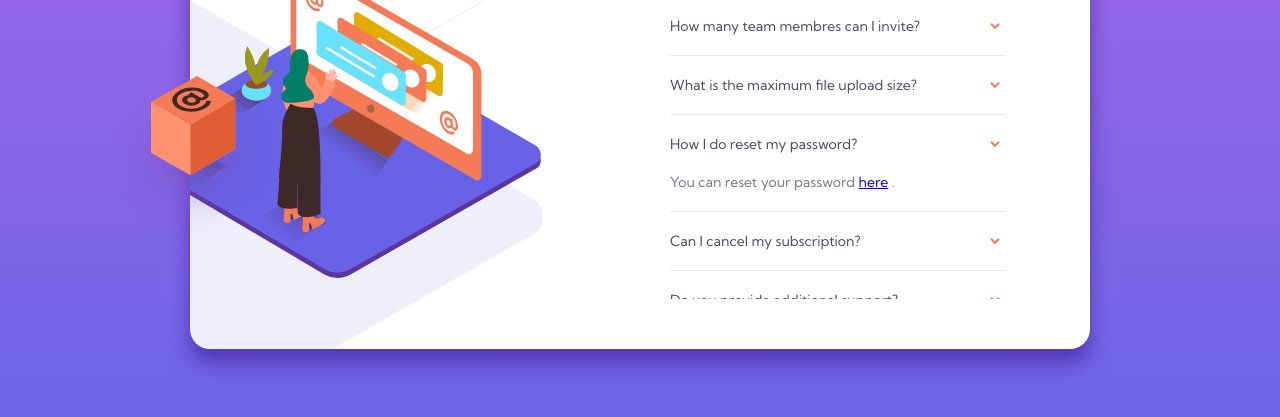
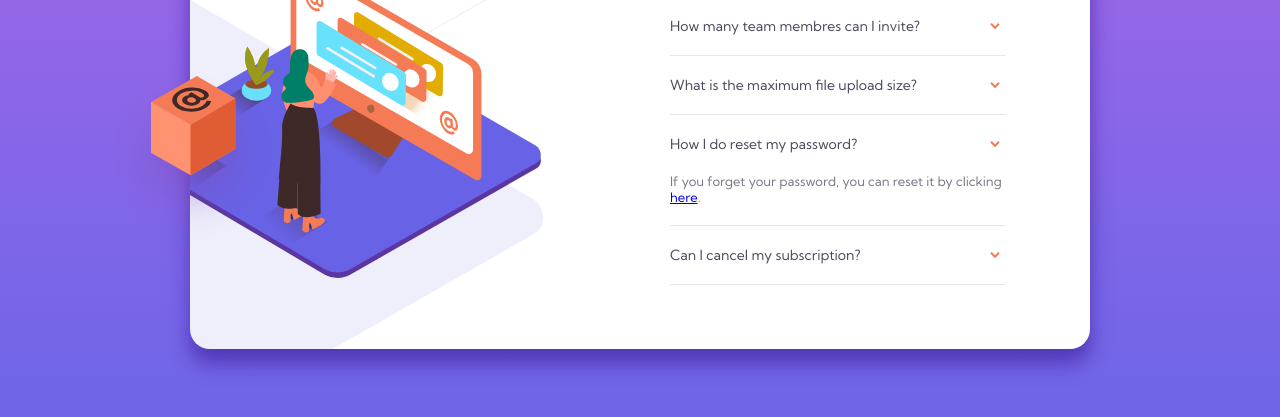
Before and after one commit to ShayReichert/faq_accordion_card, a plain HTML site: page index.html in a window 1280 px wide. Both pictures are taken after a click on the label "How I do reset my password?". Shown: the part 291-708 px from the top of the page. Drawn offline with Linux system fonts and the light colour scheme.

```diff
--- a/index.html
+++ b/index.html
@@ -74,7 +74,10 @@
           </label>
           <input type="checkbox" id="toggle3" class="hidden" />
           <div class="reponse">
-            <p>You can reset your password <a href="#">here</a> .</p>
+            <p>
+              If you forget your password, you can reset it by clicking
+              <a href="#">here</a>.
+            </p>
           </div>
           <div class="underline"></div>
 
--- a/style.scss
+++ b/style.scss
@@ -67,7 +67,7 @@
   display: none;
   padding: 10px 50px 0px 15px;
   color: hsl(240, 6%, 50%);
-  font-size: 14px;
+  font-size: 13px;
 }
 
 .question-arrow {
```
Also changed, not shown: style.css.
